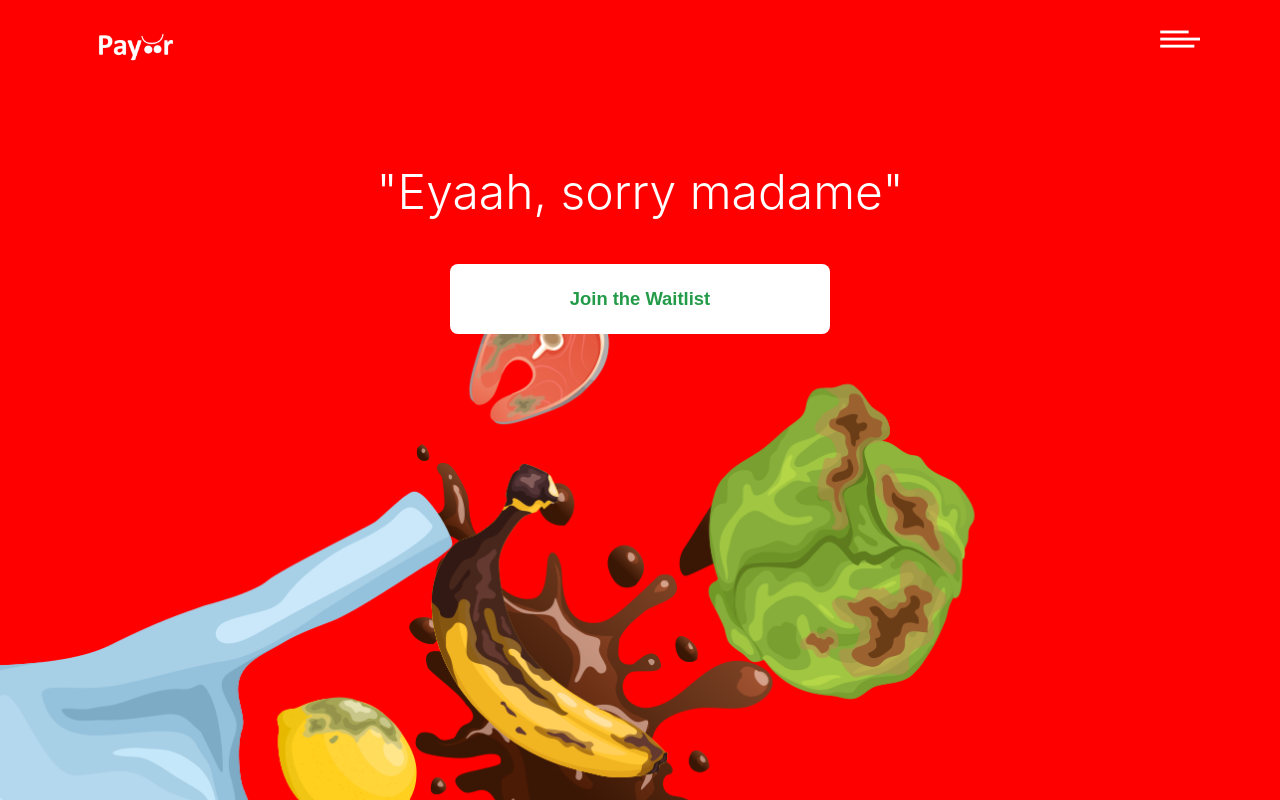
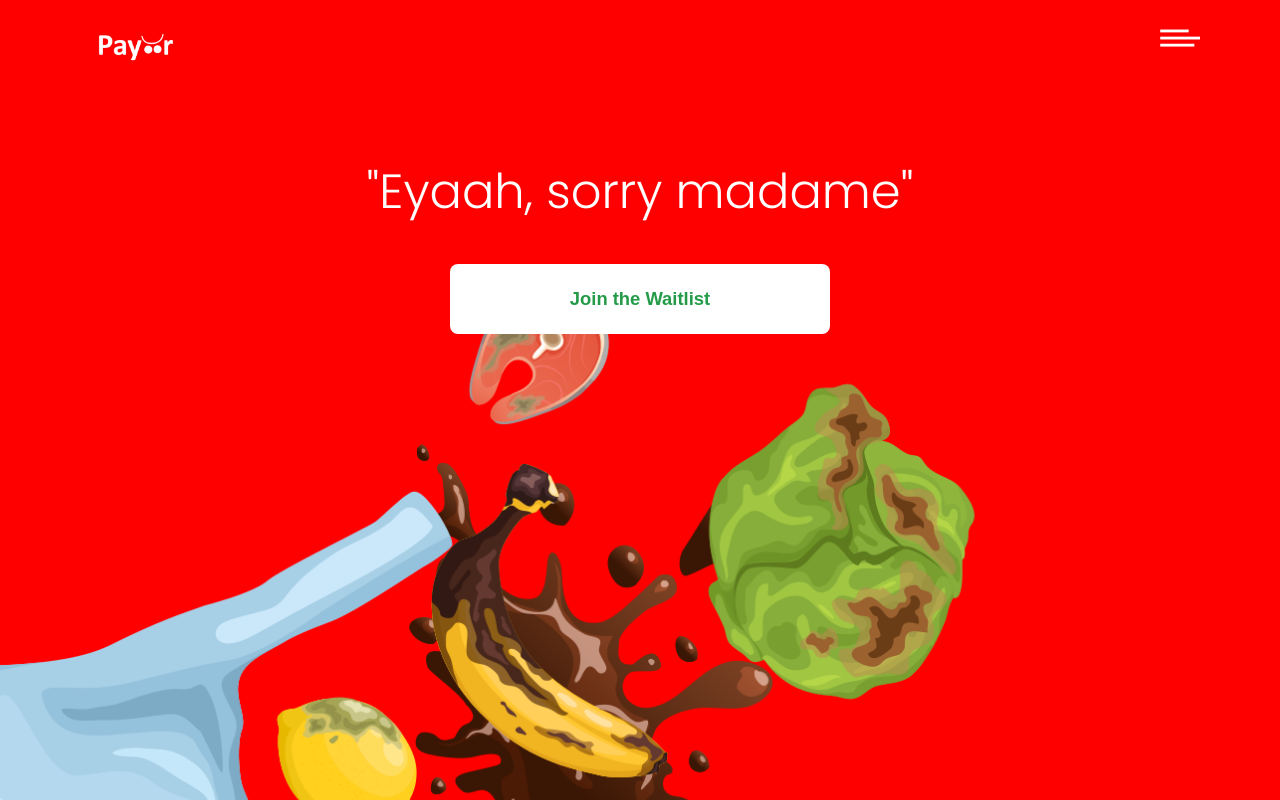
Before and after one commit to emmanuelnwogbo/payoor, a Nuxt app in the folder ui/: page / in a window 1280 px wide. Built offline with nearby package versions, Linux system fonts and the light colour scheme.

Commit message:
survey form

```diff
--- a/ui/assets/scss/main.scss
+++ b/ui/assets/scss/main.scss
@@ -26,7 +26,6 @@ html {
     font-family: 'Poppins';
     font-size: #{scaleValue(15)};
     color: $font-color;
-    font-family: Inter;
     font-style: normal;
     overflow-x: hidden;
 
```
